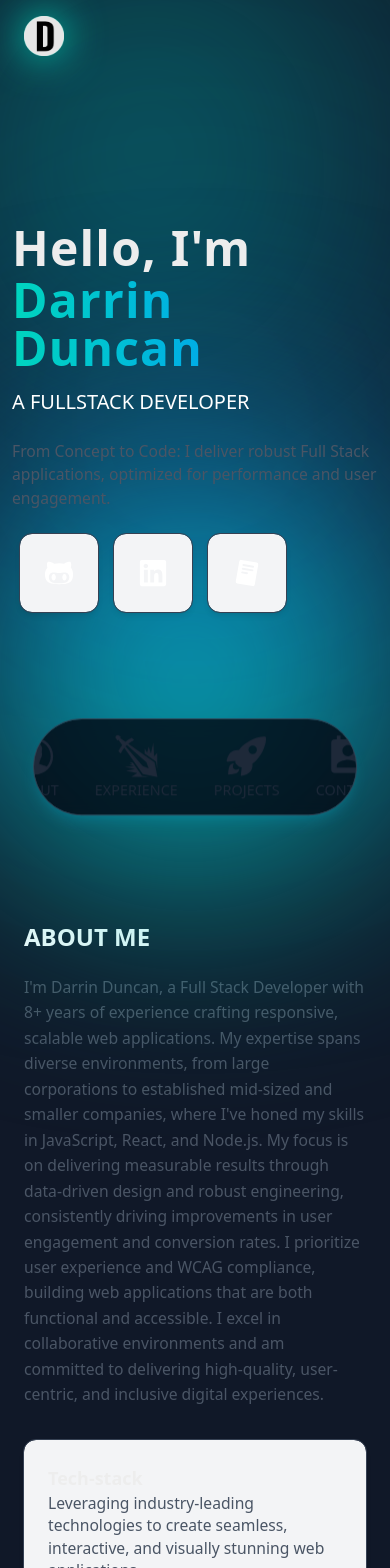
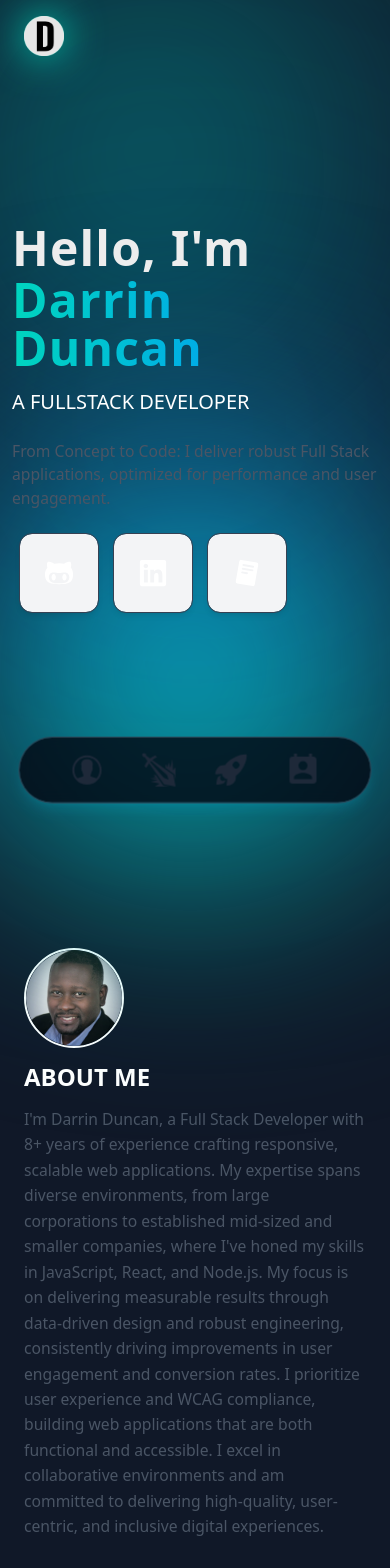
Before and after one commit to leviduncan/dd-folio, a Next.js app: page / in a window 390 px wide. Shown: the top 1568 px of the page. Built offline with nearby package versions, Linux system fonts and the light colour scheme.

Commit message:
Section update

```diff
--- a/app/experience.js
+++ b/app/experience.js
@@ -1,7 +1,7 @@
 const experience = [
     {
         id: 1,
-        title: "Full Stack Developer",
+        title: "Front-End Developer",
         company: "Nutrisystem, Inc",
         location: "Fort Washington, PA",
         date: "Dec 2018 - March 2025",
--- a/app/globals.css
+++ b/app/globals.css
@@ -116,8 +116,8 @@ p {
 }
 
 nav svg {
-  width: 50px;
-  height: 50px;
+  width: 40px;
+  height: 40px;
 }
 
 .pill-header {
@@ -166,3 +166,12 @@ nav svg {
   margin-top: 10px;
 
 }
+
+@media (min-width: 760px) {
+
+nav svg {
+  width: 50px;
+  height: 50px;
+}
+
+}
--- a/components/About.js
+++ b/components/About.js
@@ -3,6 +3,7 @@
 import { motion } from "framer-motion";
 import { useEffect, useState } from "react";
 import { ExpertiseSection } from "./Expertise";
+import Image from "next/image";
 import GitHubChart from "./GitHubChart";
 import SlickCard from "./SlickCard";
 
@@ -33,22 +34,22 @@ export default function About() {
       className="py-20 px-6 max-w-5xl mx-auto about"
       style={{ opacity: isInView ? 1 : 0, transition: "opacity 1s ease" }}
     >
-      <motion.h2
-        className="text-4xl md:text-5xl font-bold text-cyan-500"
-        initial={{ opacity: 0, y: -20 }}
-        animate={{ opacity: isInView ? 1 : 0, y: isInView ? 0 : -20 }}
-        transition={{ duration: 0.8 }}
-      >
-        About Me
-      </motion.h2>
+
 
       <motion.p
-        className="mt-6 text-lg text-gray-600 dark:text-gray-300 leading-relaxed"
+        className="mt-6 text-lg text-gray-600 dark:text-gray-300 leading-relaxed flex flex-col md:flex-row"
         initial={{ opacity: 0, y: 20 }}
         animate={{ opacity: isInView ? 1 : 0, y: isInView ? 0 : 20 }}
         transition={{ duration: 0.8, delay: 0.3 }}
       >
+        <div className="w-full md:w-2/12 mb-4 mx-auto"><Image src="../images/dd.png" className="avatar rounded-full border-2 border-white" width={100} height={100} alt="Darrin Duncan Photo" /></div>
+        <div className="w-full md:w-10/12 ">
+        <h2
+        className="text-4xl md:text-5xl font-bold mb-4">
+        About Me
+      </h2>
         I&apos;m Darrin Duncan, a Full Stack Developer with 8+ years of experience crafting responsive, scalable web applications. My expertise spans diverse environments, from large corporations to established mid-sized and smaller companies, where I&apos;ve honed my skills in JavaScript, React, and Node.js. My focus is on delivering measurable results through data-driven design and robust engineering, consistently driving improvements in user engagement and conversion rates. I prioritize user experience and WCAG compliance, building web applications that are both functional and accessible. I excel in collaborative environments and am committed to delivering high-quality, user-centric, and inclusive digital experiences.
+        </div>
       </motion.p>
 
       <motion.div
--- a/components/Navbar.js
+++ b/components/Navbar.js
@@ -13,18 +13,18 @@ export default function Navbar() {
 
 
   return (
-    <motion.div className="fixed bottom-0 flex w-full px-4 p-6 z-50"
+    <motion.div className="fixed bottom-0 flex w-full pb-10 z-50"
       initial={{ opacity: 0, scale: 0.9 }}
       animate={{ opacity: 1, scale: 0.9 }}
       transition={{ duration: 0.6, delay: 0.6 }}>
-      <nav className="w-md mx-auto bg-gray-950/80 bg-opacity-50 backdrop-blur-sm p-4 outline-1 outline-gray-700 rounded-full shadow-lg shadow-cyan-500/20 overflow-hidden">
+      <nav className="w-full md:w-md mx-auto px-6 bg-gray-950/80 bg-opacity-50 backdrop-blur-sm p-4 outline-1 outline-gray-700 rounded-full shadow-lg shadow-cyan-500/20 overflow-hidden">
         <div className="container mx-auto px-4 flex justify-center items-center">
           <ul className="flex items-center gap-10 justify-between">
             <li>
               <Link href="#about">
                 <div className="text-gray-800 dark:text-gray-200 hover:text-gray-900 dark:hover:text-cyan-500 transition-colors uppercase flex flex-col items-center">
                   <IoIosContact className="flex md:hidden" />
-                  <span className="sm:hidden md:flex text-md">About</span>
+                  <span className="hidden sm:hidden md:flex text-md">About</span>
                 </div>
               </Link>
             </li>
@@ -32,7 +32,7 @@ export default function Navbar() {
               <Link href="#experience">
                 <div className="text-gray-800 dark:text-gray-200 hover:text-gray-900 dark:hover:text-cyan-500 transition-colors uppercase flex flex-col items-center">
                 <GiPointySword className="flex md:hidden" />
-                  <span className="sm:hidden md:flex text-md">Experience</span>
+                  <span className="hidden sm:hidden md:flex text-md">Experience</span>
                 </div>
               </Link>
             </li>
@@ -40,7 +40,7 @@ export default function Navbar() {
               <Link href="#projects">
                 <div className="text-gray-800 dark:text-gray-200 hover:text-gray-900 dark:hover:text-cyan-500 transition-colors uppercase flex flex-col items-center">
                 <IoRocketSharp className="flex md:hidden" />
-                  <span className="sm:hidden md:flex text-md">Projects</span>
+                  <span className="hidden sm:hidden md:flex text-md">Projects</span>
                 </div>
               </Link>
             </li>
@@ -48,7 +48,7 @@ export default function Navbar() {
               <Link href="#contact">
                 <div className="text-gray-800 dark:text-gray-200 hover:text-gray-900 dark:hover:text-cyan-500 transition-colors uppercase flex flex-col items-center">
                 <MdPermContactCalendar className="flex md:hidden" />
-                  <span className="sm:hidden md:flex text-md">Contact</span>
+                  <span className="hidden sm:hidden md:flex text-md">Contact</span>
                 </div>
               </Link>
             </li>
--- a/components/Reccomendations.js
+++ b/components/Reccomendations.js
@@ -57,12 +57,12 @@ function Reccomendations() {
   return (
     <div className="mt-8 grid grid-cols-1 gap-6">
       {linkedin_recommendations.map((rec, idx) => (
-        <motion.div key={idx} className="bg-gray-100 dark:bg-gray-800 rounded-xl shadow-md outline-1 outline-gray-700 transition-transform duration-300 hover:shadow-lg p-6 text-start flex"
+        <motion.div key={idx} className="bg-gray-100 dark:bg-gray-800 rounded-xl shadow-md outline-1 outline-gray-700 transition-transform duration-300 hover:shadow-lg p-6 text-start flex flex-col md:flex-row"
           initial={{ opacity: 0 }}
           whileInView={{ opacity: 1 }}
           transition={{ duration: 0.8 }}>
           <div className="w-1/6">
-            <Image src={rec.avatar} alt={`${rec.name}'s avatar`} className="avatar w-16 h-16 rounded-full" width={100} height={100} />
+            <Image src={rec.avatar} alt={`${rec.name}'s avatar`} className="avatar rounded-full border-2 border-white" width={100} height={100} />
           </div>
           <div className="w-5/6">
             <h3 className="text-xl font-semibold">{rec.name}</h3>
```
Also changed, not shown: public/images/dd.png (renamed from public/images/Darrin-Duncan.png), 6 other files (tests, documents, lock files or other folders).
